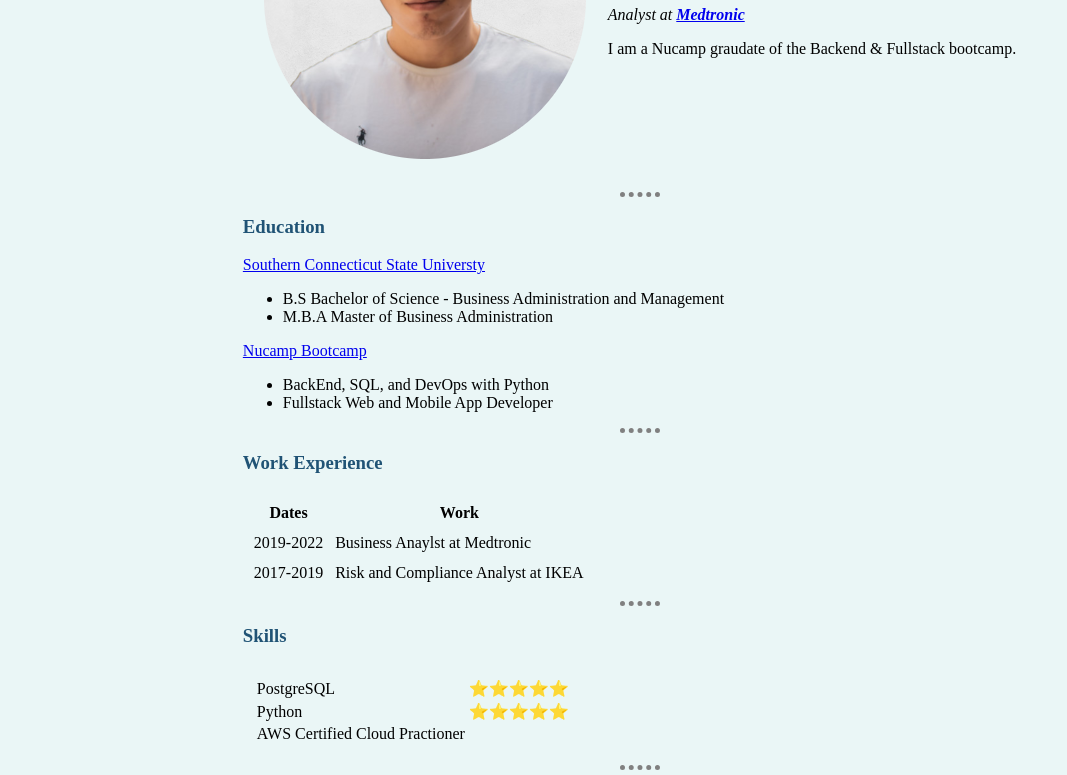
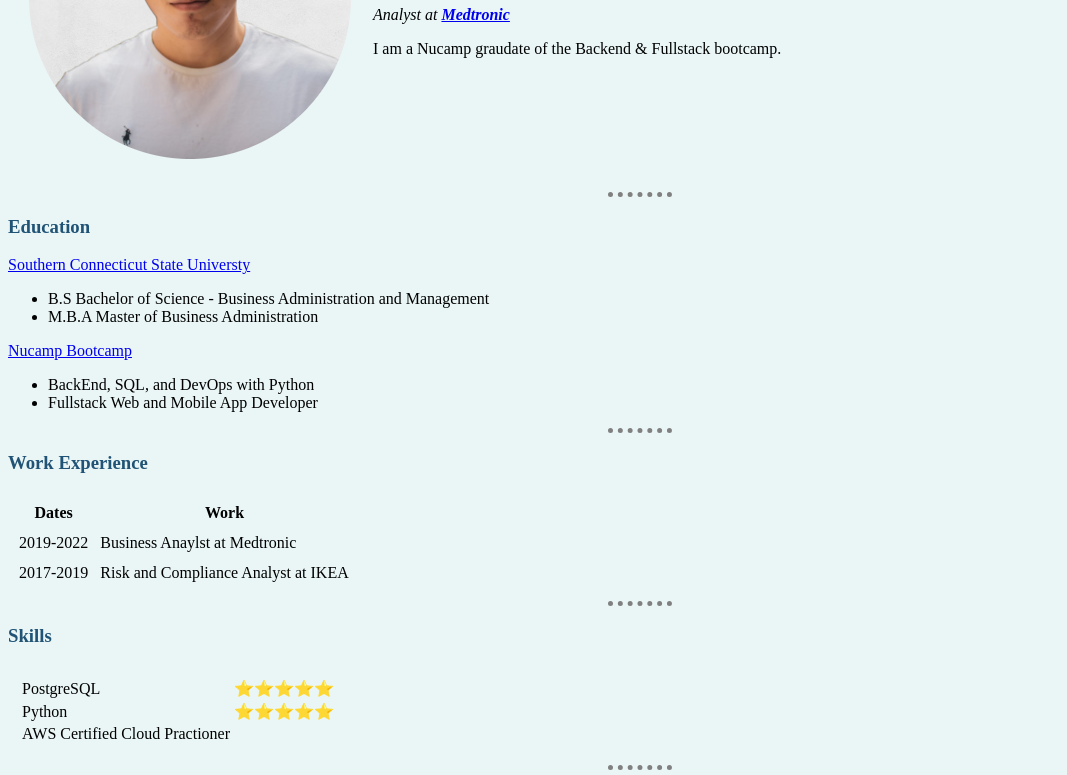
Before and after one commit to chrisap91/cv, a plain HTML site: page index.html in a window 1280 px wide. Shown: the part 192-967 px from the top of the page, without its empty margins (0-1067 px from the left). Drawn offline with Linux system fonts and the light colour scheme.

Commit message:
Update styles.css

```diff
--- a/css/styles.css
+++ b/css/styles.css
@@ -20,9 +20,3 @@ h3{
  html {
   scroll-behavior: smooth;
 }
-
- html {
-  display: flex;
-  align-items: center;
-  justify-content: center;
-}
```
